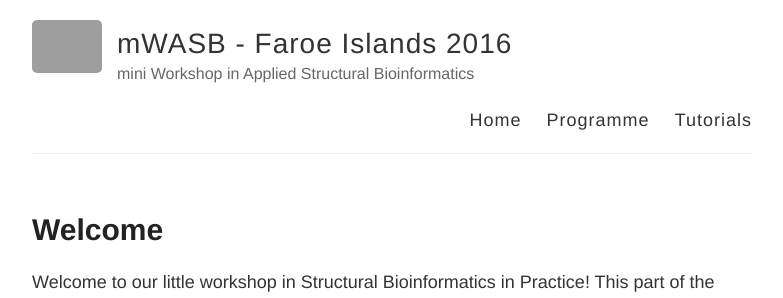
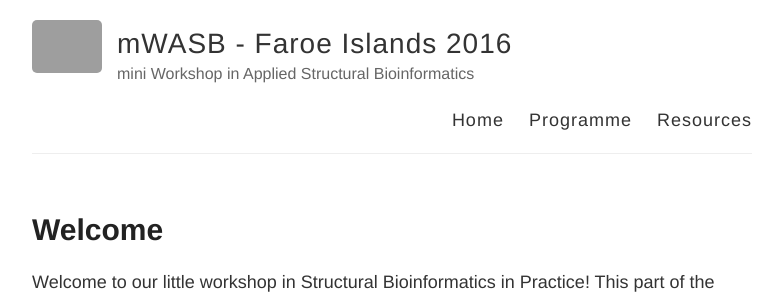
Before and after one commit to larssk/mwasb2016, a Jekyll site: the page built from index.html, in a window 1280 px wide and 900 px high, cut to the strip 0-298 px from the top of the window. Shown: the whole strip, without its empty margins (248-1031 px from the left). Built offline with Jekyll 4.4.1, drawn with Linux system fonts in a browser that asks for light colours; grey boxes are pictures that could not be loaded.

Commit message:
Update default.html

```diff
--- a/_layouts/default.html
+++ b/_layouts/default.html
@@ -29,7 +29,7 @@
           <nav>
             <a href="{{ site.baseurl }}/">Home</a>
             <a href="{{ site.baseurl }}/programme">Programme</a>
-            <a href="{{ site.baseurl }}/tutorials">Tutorials</a>
+            <a href="{{ site.baseurl }}/resources">Resources</a>
           </nav>
         </header>
       </div>
```
